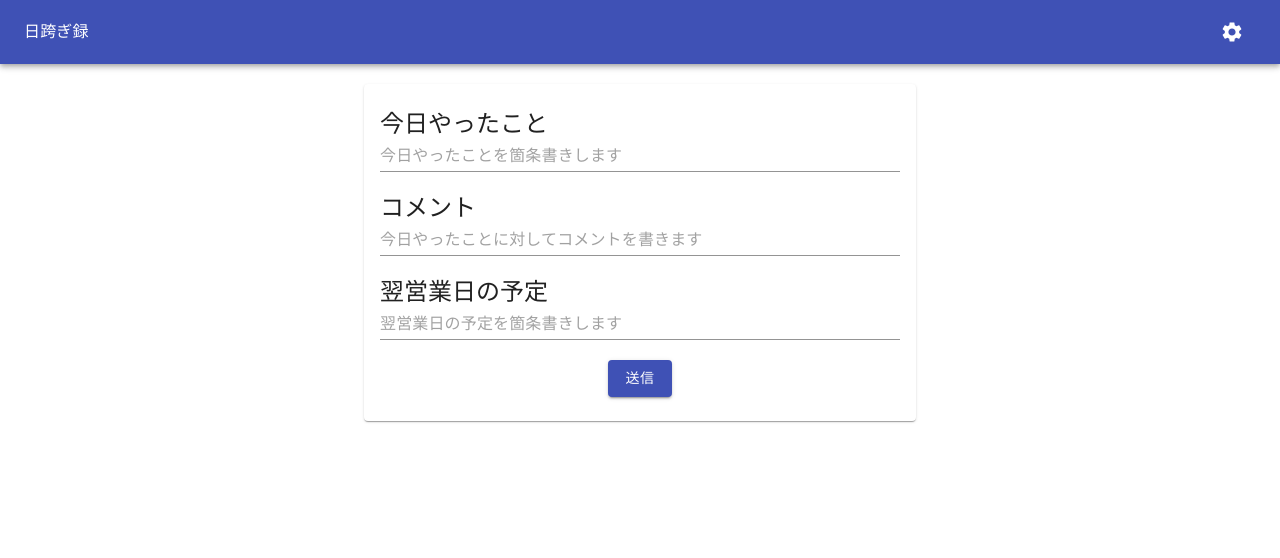
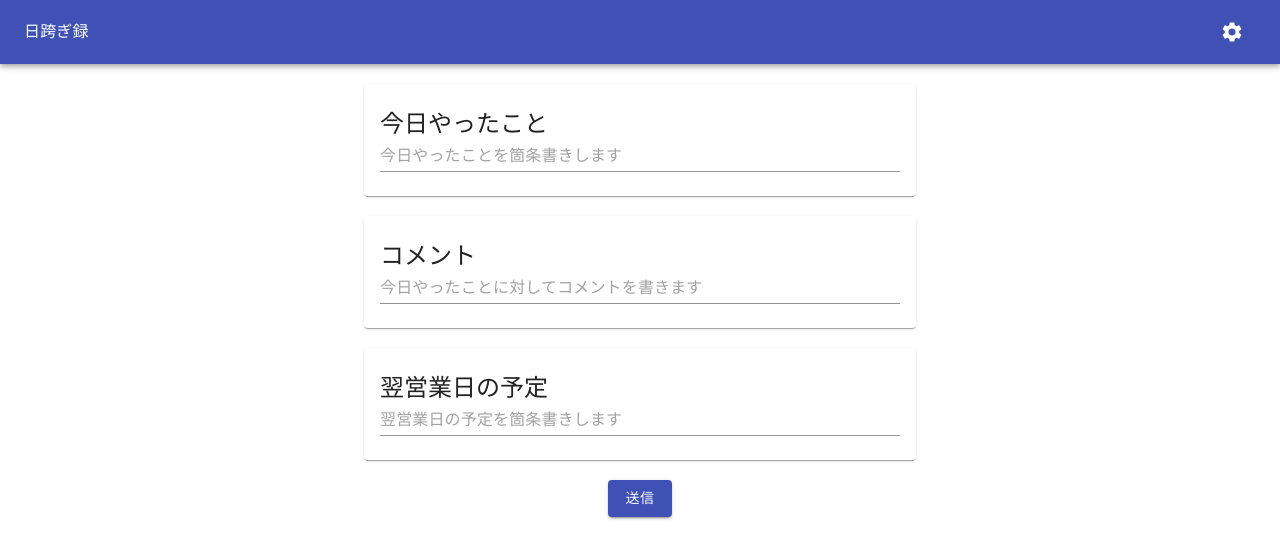
Before and after one commit to toshikiohnogi/himatagiroku, a React (Create React App) app: page / in a window 1280 px wide. Shown: the top 558 px of the page. Built offline with nearby package versions, Linux system fonts and the light colour scheme.

Commit message:
fix: レイアウトの変更

```diff
--- /dev/null
+++ b/src/components/form/InputCard.js
@@ -0,0 +1,38 @@
+import React from 'react'
+import { makeStyles } from '@material-ui/core/styles';
+
+import Paper from '@material-ui/core/Paper';
+import Typography from '@material-ui/core/Typography';
+import TextField from '@material-ui/core/TextField';
+
+const useStyles = makeStyles(theme => ({
+  innerPaper: {
+    padding: theme.spacing(3, 2),
+  }
+}));
+
+function InputCard (props) {
+  const classes = useStyles();
+
+  return (
+    <div>
+      <Paper className={classes.innerPaper}>
+        <Typography
+          variant="h5"
+          component="h5"
+        >{ props.title }</Typography>
+        <TextField
+          placeholder={ props.placeholder }
+          multiline={true}
+          fullWidth={true}
+          rows={1}
+          rowsMax={8}
+          value={props.value}
+          onChange={event => props.onChange(event.target.value)}
+        />
+      </Paper>
+    </div>
+  );
+}
+
+export default InputCard;
--- a/src/containers/form.js
+++ b/src/containers/form.js
@@ -2,60 +2,49 @@ import React, { useState } from 'react';
 import { makeStyles } from '@material-ui/core/styles';
 import axios from 'axios'
 
-import Paper from '@material-ui/core/Paper';
 import Grid from '@material-ui/core/Grid'
-import TextField from '@material-ui/core/TextField';
 import Button from '@material-ui/core/Button';
-import Typography from '@material-ui/core/Typography';
 
-const useStyles = makeStyles(theme => ({
-  formInnerContainer: {
-    padding: theme.spacing(3, 2),
-  },
-  formTypography: {
-    marginTop: 20
+import InputCard from '../components/form/InputCard'
+
+const useStyles = makeStyles({
+  mt20: {
+    marginTop: 20,
   },
   formButton: {
-    marginTop: 20,
     justifyContent: 'center'
   }
-}));
+});
 
 function Form () {
-  const [message, setMessage] = useState({
-    done: '',
-    comment: '',
-    schedule: ''
-  });
+  const [done, setDone] = useState('');
+  const [comment, setComment] = useState('');
+  const [todo, setTodo] = useState('');
 
-  const messageChanger = (done, comment, schedule) => {
-    setMessage({
-      done: done,
-      comment: comment,
-      schedule: schedule
-    });
-  }
+  const doneChanger = (newDone) => { setDone(newDone) }
+  const commentChanger = (newComment) => { setComment(newComment) }
+  const todoChanger = (newTodo) => { setTodo(newTodo) }
 
   const messageSender = () => {
     var text = '';
 
-    if (message.done === '') {
+    if (done === '') {
       alert('今日やったことが入力されていません')
       return
     }
-    text += `*今日やったこと*\n\n${message.done}\n\n`;
+    text += `*今日やったこと*\n\n${done}\n\n`;
 
-    if (message.comment === '') {
+    if (comment === '') {
       alert('コメントが入力されていません')
       return
     }
-    text += `*コメント*\n\n${message.comment}\n\n`;
+    text += `*コメント*\n\n${comment}\n\n`;
 
-    if (message.schedule === '') {
+    if (todo === '') {
       alert('翌営業日の予定が入力されていません')
       return
     }
-    text += `*翌営業日の予定*\n\n${message.schedule}\n\n`;
+    text += `*翌営業日の予定*\n\n${todo}\n\n`;
 
     const url = window.localStorage.getItem('webhook');
     if (url === null || !url.match(/^http/g)) {
@@ -70,64 +59,48 @@ function Form () {
       }, {
         headers: { 'content-type': 'application/x-www-form-urlencoded' }
       })
-      .then(alert('投稿しました'))
+      .then(() => {
+        alert('投稿しました')
+        setDone('')
+        setComment('')
+        setTodo('')
+      })
       .catch(e => alert(e))
   }
 
   const classes = useStyles();
 
   return (
-    <Paper className={classes.formInnerContainer}>
-      <Typography
-        variant="h5"
-        component="h5"
-      >今日やったこと</Typography>
-      <TextField
+    <div>
+      <InputCard
+        title="今日やったこと"
         placeholder="今日やったことを箇条書きします"
-        multiline={true}
-        fullWidth={true}
-        rows={1}
-        rowsMax={8}
-        value={message.done}
-        onChange={event => messageChanger(event.target.value, message.comment, message.schedule)}
+        value={done}
+        onChange={doneChanger}
       />
-      <Typography
-        variant="h5"
-        component="h5"
-        className={classes.formTypography}
-      >コメント</Typography>
-      <TextField
+      <div className={ classes.mt20 }></div>
+      <InputCard
+        title="コメント"
         placeholder="今日やったことに対してコメントを書きます"
-        multiline={true}
-        fullWidth={true}
-        rows={1}
-        rowsMax={8}
-        value={message.comment}
-        onChange={event => messageChanger(message.done, event.target.value, message.schedule)}
+        value={comment}
+        onChange={commentChanger}
       />
-      <Typography
-        variant="h5"
-        component="h5"
-        className={classes.formTypography}
-      >翌営業日の予定</Typography>
-      <TextField
+      <div className={ classes.mt20 }></div>
+      <InputCard
+        title="翌営業日の予定"
         placeholder="翌営業日の予定を箇条書きします"
-        multiline={true}
-        fullWidth={true}
-        rows={1}
-        rowsMax={8}
-        value={message.schedule}
-        onChange={event => messageChanger(message.done, message.comment, event.target.value)}
+        value={todo}
+        onChange={todoChanger}
       />
       <Grid container direction="row" justify="center" alignItems="center">
         <Button
           variant="contained"
           color="primary"
-          className={classes.formButton}
+          className={[classes.formButton, classes.mt20]}
           onClick={messageSender}
         >送信</Button>
       </Grid>
-    </Paper>
+    </div>
   );
 }
 
```
